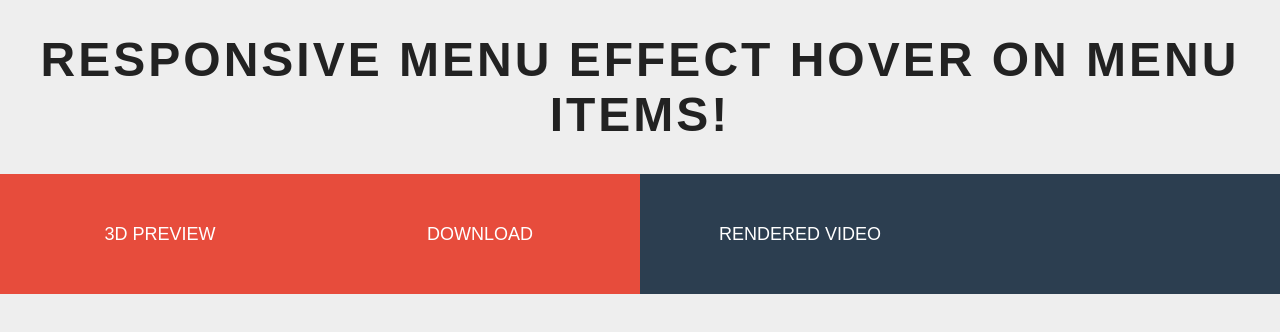
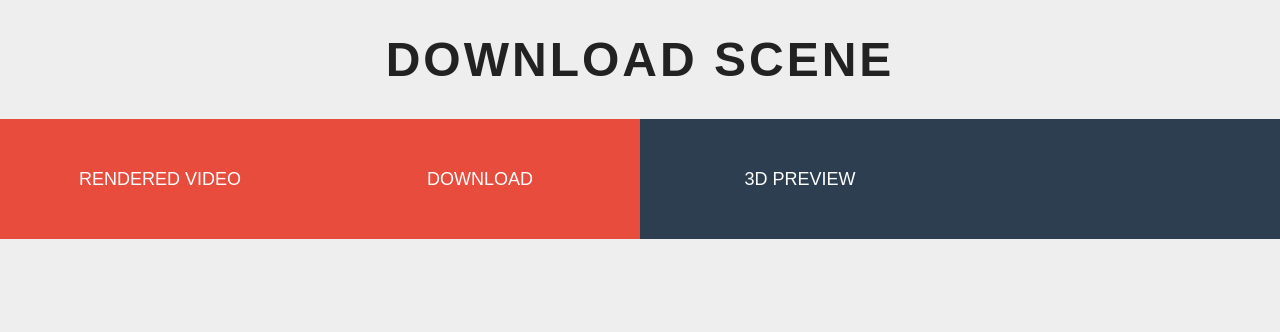
Before and after one commit to LemBiz/Lem, a plain HTML site: page Download/index.html in a window 1280 px wide. Drawn offline with Linux system fonts and the light colour scheme; a web font is replaced by a local one.

Commit message:
Update index.html

```diff
--- a/Download/index.html
+++ b/Download/index.html
@@ -2,20 +2,19 @@
 <html lang="en" >
 <head>
   <meta charset="UTF-8">
-  <title>CodePen - css3 Responsive menu effect</title>
+  <title>Download Scene</title>
   <link rel="stylesheet" href="./style.css">
 
 </head>
 <body>
 <!-- partial:index.partial.html -->
-<h1>Responsive Menu Effect
-hover on menu items!
+<h1>Download Scene
 </h1>
 
 <ul class="menu">
+  <li><a href="#">RENDERED VIDEO</a></li>
+  <li><a href="#"class="active">DOWNLOAD</a></li>
   <li><a href="/Lem">3D PREVIEW</a></li>
-  <li><a href="#"class="active">DOWNLOAD</a></li>
-  <li><a href="#">RENDERED VIDEO</a></li>
 
   <li class="slider"></li>
 </ul>
```
